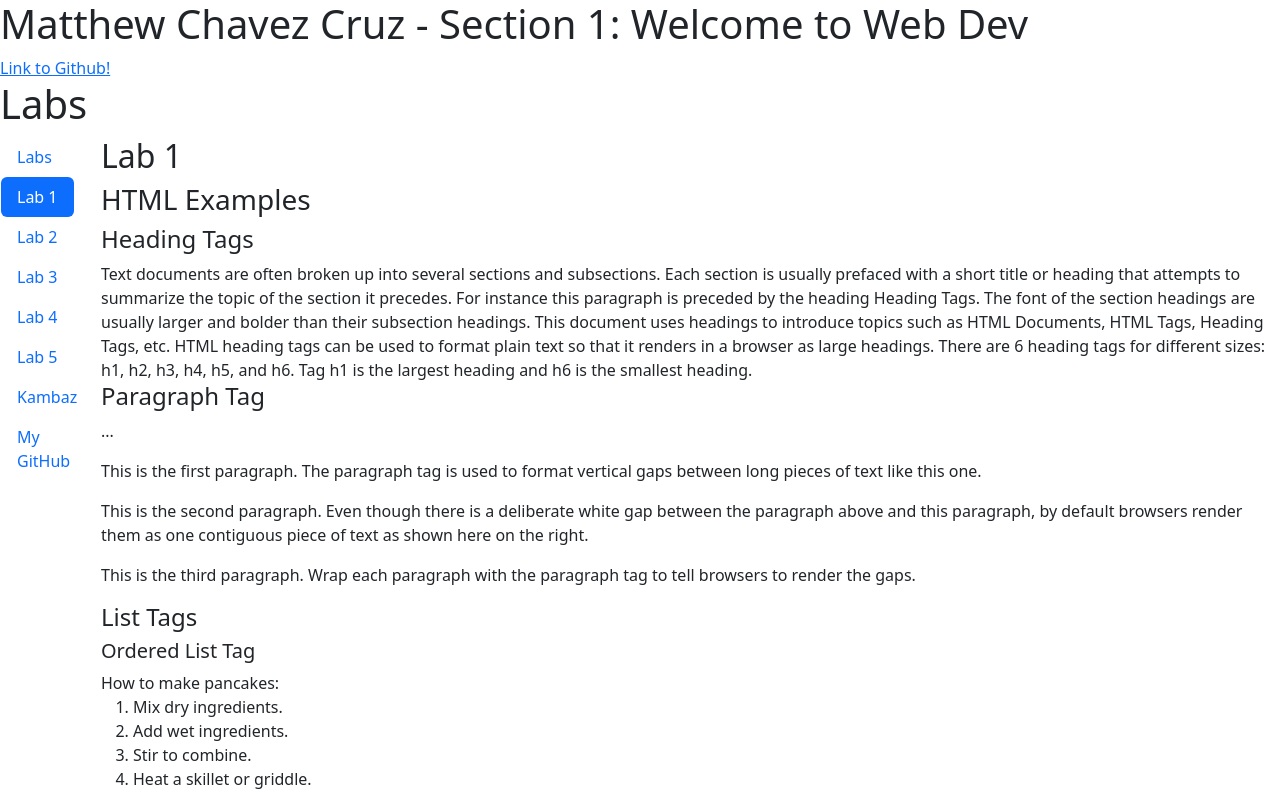
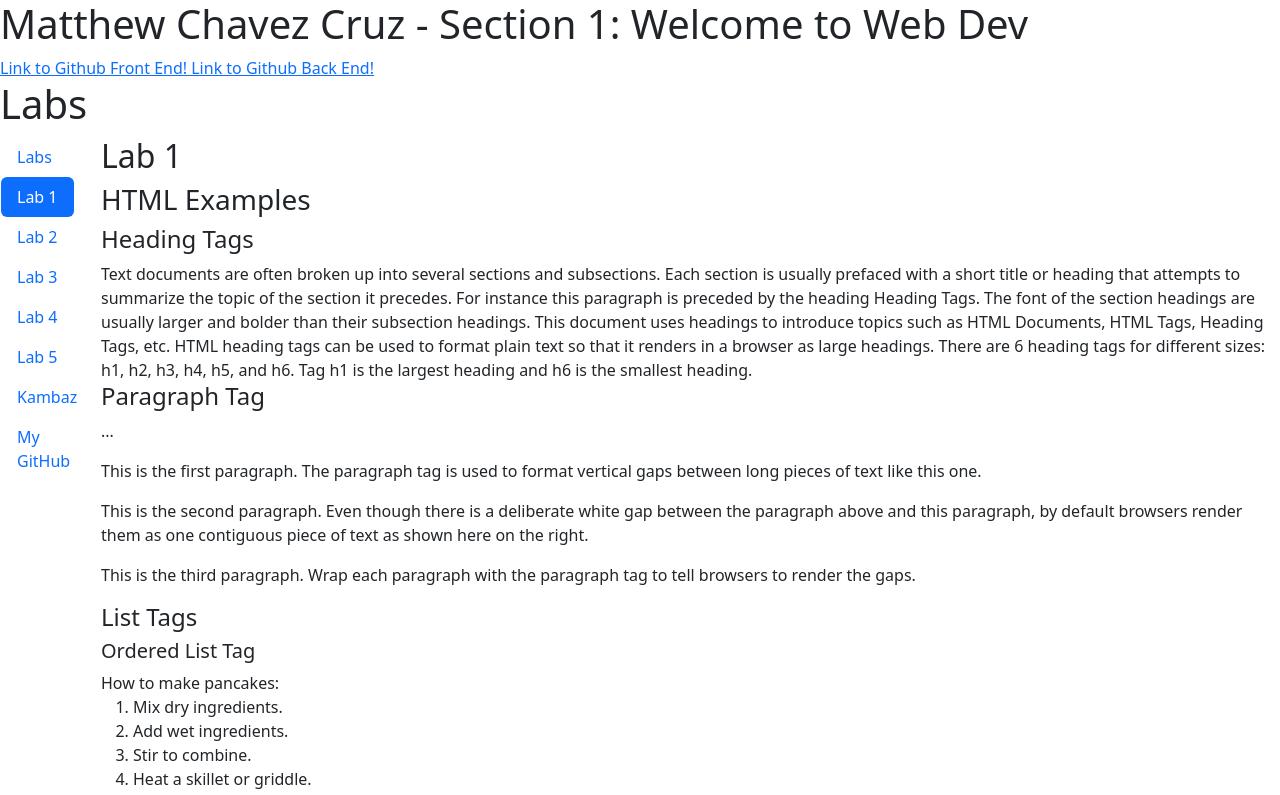
Before and after one commit to MattChCr/chavaz-next-js-4550, a Next.js app: page /Labs/Lab1 in a window 1280 px wide. Shown: the top 795 px of the page. Built offline with nearby package versions, Linux system fonts and the light colour scheme.

Commit message:
Added github link to backend

```diff
--- a/app/Labs/layout.tsx
+++ b/app/Labs/layout.tsx
@@ -6,7 +6,8 @@ export default function LabsLayout({ children }:
  return (
   <div>
     <h1> Matthew Chavez Cruz - Section 1: Welcome to Web Dev </h1>
-    <a href="https://github.com/MattChCr/chavaz-next-js-4550"> Link to Github!</a>
+    <a href="https://github.com/MattChCr/chavaz-next-js-4550"> Link to Github Front End!</a>
+    <a href="https://github.com/MattChCr/kambaz-node-server-app"> Link to Github Back End! </a>
 
     <h1> Labs</h1>
    <table>
```
